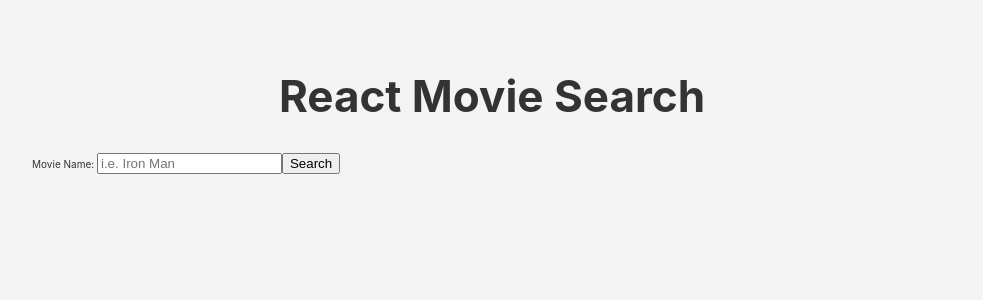
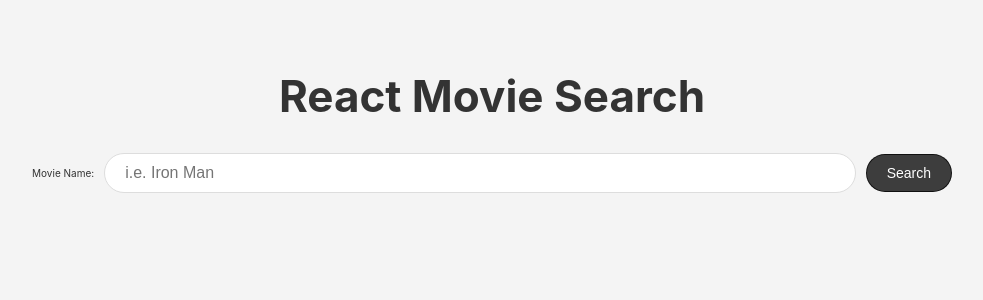
Before and after one commit to khan-ngo/react-movie-search, a React (Create React App) app: page / in a window 1280 px wide. Shown: the top 300 px of the page, without its empty margins (148-1131 px from the left). Built offline with nearby package versions, Linux system fonts and the light colour scheme.

Commit message:
Adds Style to MovieSearch component

```diff
--- a/src/App.css
+++ b/src/App.css
@@ -29,5 +29,51 @@
 
 .title {
   font-size: 4.4rem;
-  text-align: center;
+  text-align: center
 }
+
+.form {
+  display: grid;
+}
+
+.label {
+  font-size: 1.2rem;
+  margin-bottom: 0.2rem;
+  text-transform: uppercase;
+}
+
+.input {
+  font-size: 1.6rem;
+  padding: 0.5rem 2rem;
+  line-height: 2.8rem;
+  border-radius: 20px;
+  border: 1px solid #ddd;
+  margin-bottom: 1rem;
+}
+
+.button {
+  background-color: rgba(0, 0, 0, 0.75);
+  color: white;
+  padding: 1rem 2rem;
+  border: 1px solid rgba(0, 0, 0, 0.75);
+  border-radius: 20px;
+  font-size: 1.4rem;
+  cursor: pointer;
+  transition: background-color 250ms;
+}
+
+.button:hover {
+  background-color: rgba(0, 0, 0, 0.85);
+}
+
+@media (min-width:786px) {
+  .form {
+    grid-template-columns: auto 1fr auto;
+    grid-gap: 1rem;
+    align-items: center;
+  }
+
+  .input {
+    margin-bottom: 0;
+  }
+}
```
Also changed, not shown: 1 other file (tests, documents, lock files or other folders).
